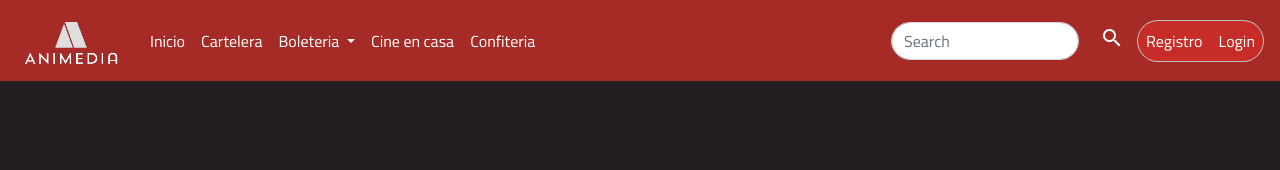
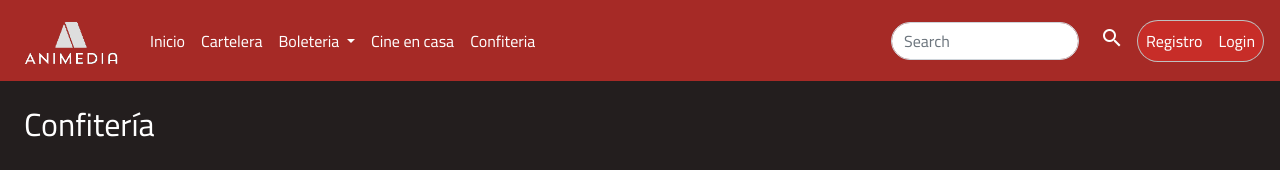
Before and after one commit to julianza32/Animedia, an Angular app in the folder animedia/: page /confiteria in a window 1280 px wide. Shown: the top 170 px of the page. Built offline with nearby package versions, Linux system fonts and the light colour scheme; grey boxes are pictures that could not be loaded.

Commit message:
Detalles html confiteriaestilo

```diff
--- a/animedia/src/app/pages/confiteria/confiteria.component.css
+++ b/animedia/src/app/pages/confiteria/confiteria.component.css
@@ -1,7 +1,7 @@
 
 
   .container{
-    margin-top: 8%;
+   /*  margin-top: 8%; */
   }
   .inner{
     overflow: hidden;  /* para wue la imagen no se salga del card cuando seaumente */
--- a/animedia/src/app/pages/confiteria/confiteria.component.html
+++ b/animedia/src/app/pages/confiteria/confiteria.component.html
@@ -1,7 +1,7 @@
 
-  <!-- Avance 2 en pruebas  -->
 
-  <div class=" container pt-5">
+  <h2 class="m-4">Confitería</h2>
+  <div class=" container pt-1">
     <div class="card-deck contenedorConfi d-flex flex-nowrap text-white">
 
         <div *ngFor="let confit of confiteriaInfo" >
```
